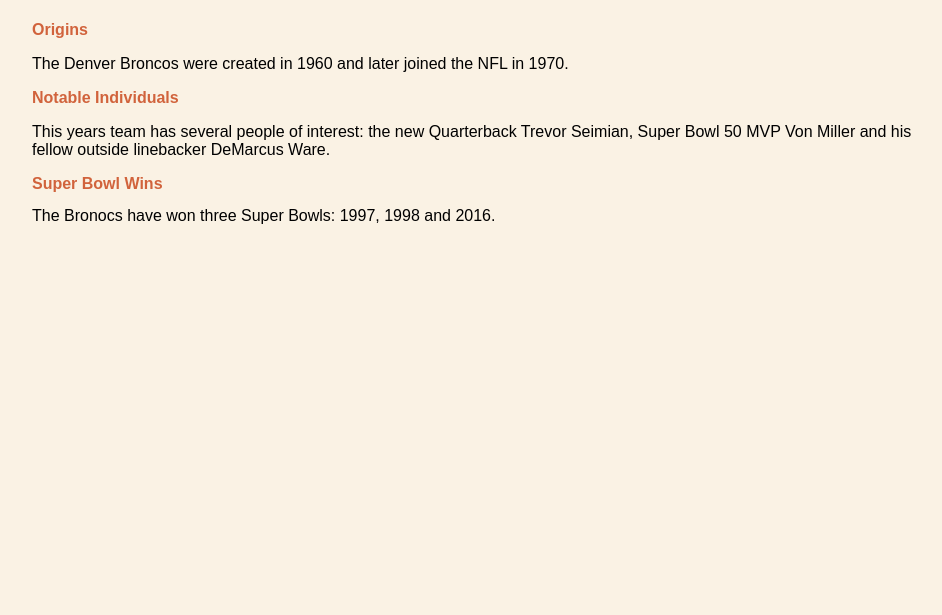
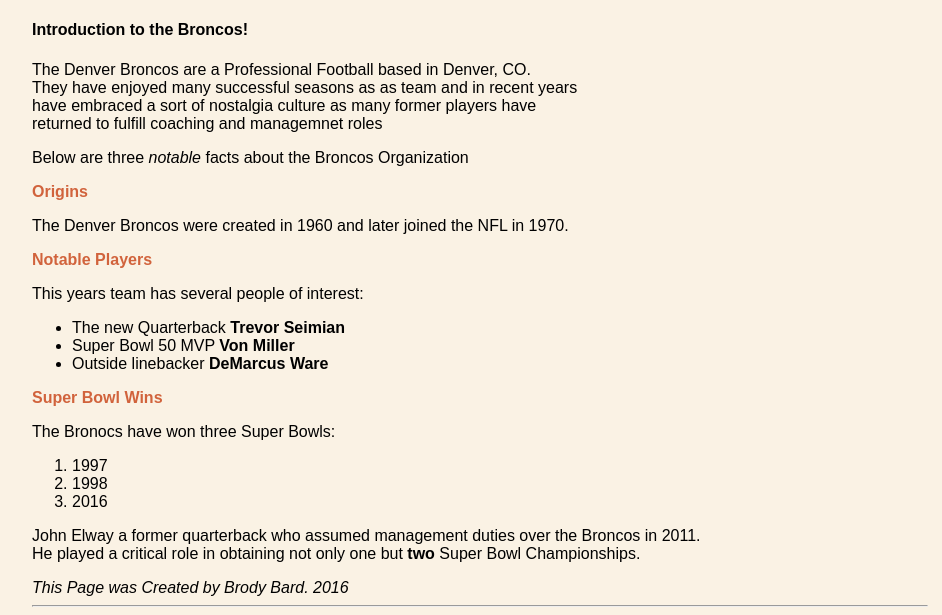
Before and after one commit to brody77/github.io, a plain HTML site: page index.html in a window 1280 px wide. Shown: the part 874-1489 px from the top of the page, without its empty margins (160-1102 px from the left). Before the commit the page ends 1115 px from the top, so only its background shows below. Drawn offline with Linux system fonts and the light colour scheme.

Commit message:
Week 2 Change

```diff
--- a/index.html
+++ b/index.html
@@ -1,4 +1,3 @@
-
 <!DOCTYPE html>
 
 <html>
@@ -32,15 +31,43 @@
 
 <body>
 <h1><img src="photo.jpg" alt="Denver Broncos logo"><br>Denver Broncos</h1>
+<h4>Introduction to the Broncos!</h4>
+
+<p>The Denver Broncos are a Professional Football based in Denver, CO.<br>
+They have enjoyed many successful seasons as as team and in recent years<br>
+have embraced a sort of nostalgia culture as many former players have<br>
+returned to fulfill coaching and managemnet roles</p>
+
+
+
+<p>Below are three <em>notable</em> facts about the Broncos Organization</p>
+
+
 
 <h2>Origins</h2>
 <p>The Denver Broncos were created in 1960 and later joined the NFL in 1970. </p>
 
-<h2>Notable Individuals</h2>
-<p>This years team has several people of interest: the new Quarterback Trevor Seimian, Super Bowl 50 MVP Von Miller and his fellow outside linebacker DeMarcus Ware.</p>
+<h2>Notable Players</h2>
+<p>This years team has several people of interest:</p>
+<ul>
+	<li>The new Quarterback <b>Trevor Seimian</b></li>
+	<li>Super Bowl 50 MVP <b>Von Miller</b></li>
+	<li>Outside linebacker <b>DeMarcus Ware</b></li>
+</ul>
 
 <h2>Super Bowl Wins</h2>
-The Bronocs have won three Super Bowls: 1997, 1998 and 2016.</p>
+<p>The Bronocs have won three Super Bowls:</p>
+<ol>
+	<li>1997</li>
+	<li>1998</li>
+	<li>2016</li>
+</ol>
+
+<p>John Elway a former quarterback who assumed management duties over the Broncos in 2011.<br>
+He played a critical role in obtaining not only one but <strong>two</strong> Super Bowl Championships.</p>
+
+<address>This Page was Created by Brody Bard. 2016</address>
+<hr>
 </body>
 
 </html>
```
